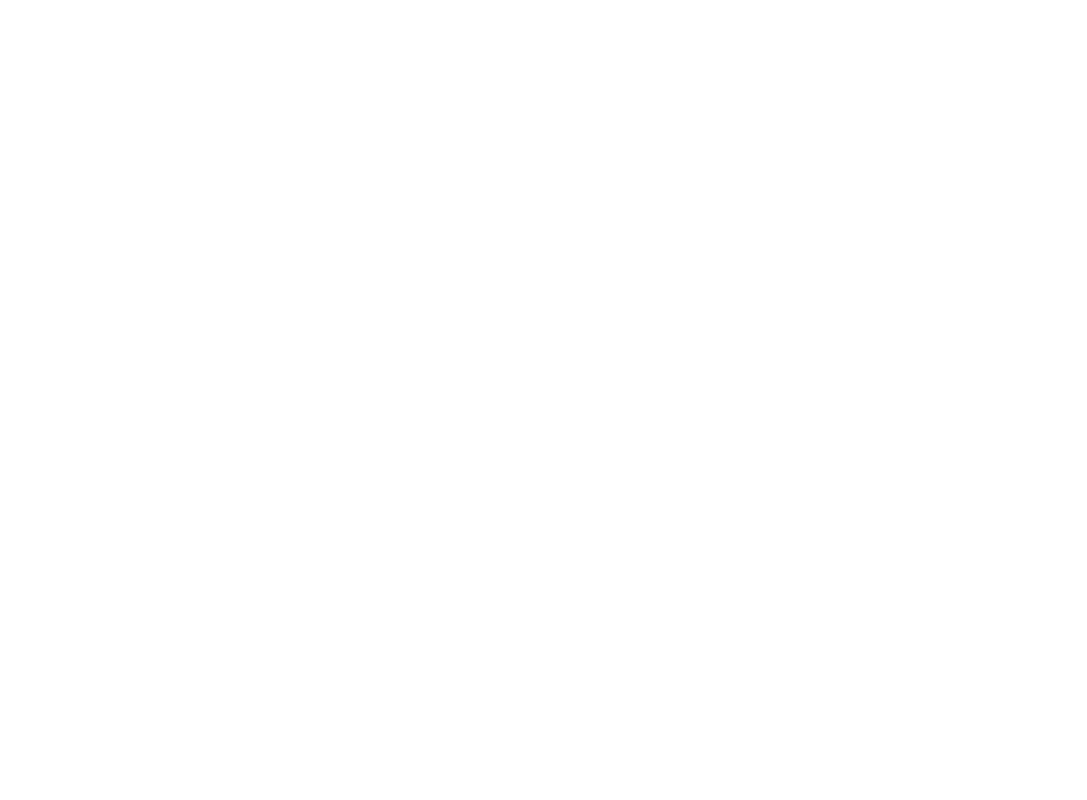
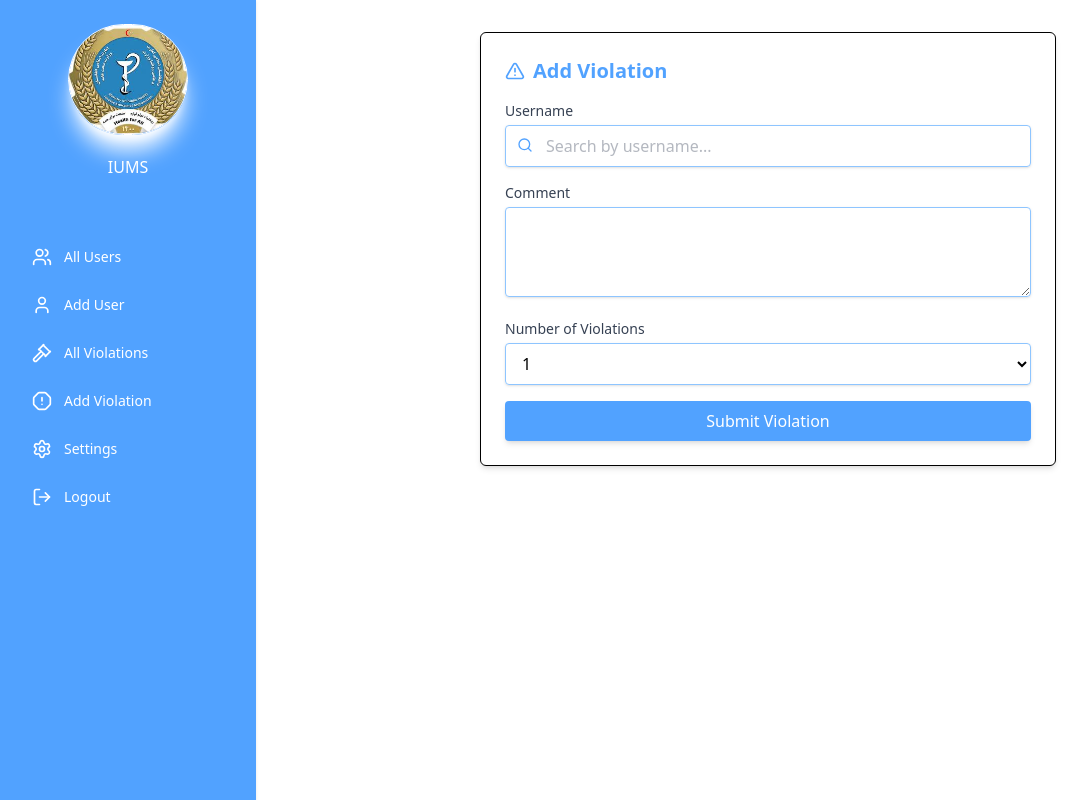
Before and after one commit to fiafghan/internet-users-ms-frontend, a React (Vite) app: page /addviolation in a window 1280 px wide. Before the commit this address had no page. Shown: the whole page, without its empty margins (0-1087 px from the left). Built offline with nearby package versions, Linux system fonts and the light colour scheme; data requests are answered from the project's data file.

Commit message:
violation form was added!

```diff
--- a/db.json
+++ b/db.json
@@ -89,7 +89,7 @@
     {
       "id": "f169",
       "name": "billgates",
-      "username": "fardin-it",
+      "username": "farhad-it",
       "email": "ff@gmail.com",
       "phone": "0793269259",
       "grade": "4",
@@ -351,6 +351,25 @@
       "device_limit": "2",
       "device_type": "mobile and computer",
       "mac_address": "11:11:11:11:a1"
+    },
+    {
+      "id": "5bee",
+      "name": "obaid ahmadi",
+      "username": "obaid-it",
+      "email": "obaid@gmail.com",
+      "phone": "+93790456789",
+      "grade": "4",
+      "directorate": "IT",
+      "deputyMinistry": "administrative and financial",
+      "position": "Net sec engineer",
+      "device_limit": "2",
+      "device_type": "computer",
+      "mac_address": "11:11:11"
     }
+
+  ],
+
+  "violations":[
+
   ]
 }
--- /dev/null
+++ b/src/AddViolation.tsx
@@ -0,0 +1,151 @@
+import { useState, useEffect } from "react";
+import axios from "axios";
+import { Search, AlertTriangle } from "lucide-react";
+import GradientSidebar from "./components/Sidebar";
+
+interface InternetUser {
+  id: string;
+  name: string;
+  username: string;
+}
+
+export default function AddViolation() {
+  const [users, setUsers] = useState<InternetUser[]>([]);
+  const [filteredUsers, setFilteredUsers] = useState<InternetUser[]>([]);
+  const [searchTerm, setSearchTerm] = useState("");
+  const [selectedUser, setSelectedUser] = useState<InternetUser | null>(null);
+  const [comment, setComment] = useState("");
+  const [violationCount, setViolationCount] = useState("1");
+
+  useEffect(() => {
+    async function fetchUsers() {
+      try {
+        const res = await axios.get<InternetUser[]>("http://localhost:3000/internet_users");
+        setUsers(res.data);
+        setFilteredUsers(res.data);
+      } catch (err) {
+        console.error("Failed to fetch users", err);
+      }
+    }
+    fetchUsers();
+  }, []);
+
+  useEffect(() => {
+    const filtered = users.filter(user =>
+      user.username.toLowerCase().includes(searchTerm.toLowerCase())
+    );
+    setFilteredUsers(filtered);
+  }, [searchTerm, users]);
+
+  const handleSubmit = async (e: React.FormEvent) => {
+    e.preventDefault();
+    if (!selectedUser) return alert("Please select a user");
+
+    const violationData = {
+      username: selectedUser.username,
+      comment,
+      violation_count: parseInt(violationCount)
+    };
+
+    try {
+      await axios.post("http://localhost:3000/internet_users", violationData);
+      alert("Violation submitted successfully!");
+      setSearchTerm("");
+      setComment("");
+      setViolationCount("1");
+      setSelectedUser(null);
+    } catch (error) {
+      console.error("Failed to submit violation", error);
+      alert("Failed to submit violation. Please try again.");
+    }
+  };
+
+  return (
+    <div className="min-h-screen flex bg-white">
+      <div className="fixed top-0 left-0 bottom-0 w-64 border-r border-gray-200 \
+      bg-white shadow-sm z-20">
+        <GradientSidebar />
+      </div>
+      <main className="flex-1 ml-64 p-8">
+        <div className="max-w-xl mx-auto bg-white rounded-md shadow-md border p-6">
+          <h1 className="text-xl font-semibold text-blue-400 mb-4 flex items-center gap-2">
+            <AlertTriangle className="w-5 h-5" /> Add Violation
+          </h1>
+          <form onSubmit={handleSubmit} className="space-y-4">
+            <div className="relative">
+              <label htmlFor="username" className="block text-sm font-medium text-gray-700 mb-1">
+                Username
+              </label>
+              <input
+                id="username"
+                type="text"
+                placeholder="Search by username..."
+                value={searchTerm}
+                onChange={(e) => setSearchTerm(e.target.value)}
+                className="w-full px-3 py-2 pl-10 border border-blue-300 rounded shadow-sm \
+                focus:outline-none focus:ring-2 focus:ring-blue-400 text-gray-500"
+              />
+              <Search className="absolute left-3 top-11 transform -translate-y-1/2
+              text-blue-400 w-4 h-4" />
+              {searchTerm && (
+                <ul className="absolute z-10 mt-1 w-full bg-white border border-gray-200 \
+                rounded shadow max-h-40 overflow-y-auto">
+                  {filteredUsers.map(user => (
+                    <li
+                      key={user.id}
+                      onClick={() => {
+                        setSelectedUser(user);
+                        setSearchTerm(user.username);
+                        setFilteredUsers([]);
+                      }}
+                      className="px-3 py-2 hover:bg-blue-100 cursor-pointer text-sm"
+                    >
+                      {user.id} / {user.username}
+                    </li>
+                  ))}
+                </ul>
+              )}
+            </div>
+
+            <div>
+              <label htmlFor="comment" className="block text-sm font-medium text-gray-700 mb-1">
+                Comment
+              </label>
+              <textarea
+                id="comment"
+                value={comment}
+                onChange={(e) => setComment(e.target.value)}
+                rows={3}
+                className="w-full px-3 py-2 border border-blue-300 rounded shadow-sm focus:outline-none \
+                focus:ring-2 focus:ring-blue-400"
+              ></textarea>
+            </div>
+
+            <div>
+              <label htmlFor="violations" className="block text-sm font-medium text-gray-700 mb-1">
+                Number of Violations
+              </label>
+              <select
+                id="violations"
+                value={violationCount}
+                onChange={(e) => setViolationCount(e.target.value)}
+                className="w-full px-3 py-2 border border-blue-300 rounded shadow-sm focus:outline-none \
+                focus:ring-2 focus:ring-blue-400"
+              >
+                <option value="1">1</option>
+                <option value="2">2</option>
+              </select>
+            </div>
+
+            <button
+              type="submit"
+              className="w-full py-2 px-4 bg-blue-400 hover:bg-blue-300 text-white rounded shadow-md"
+            >
+              Submit Violation
+            </button>
+          </form>
+        </div>
+      </main>
+    </div>
+  );
+}
--- a/src/App.tsx
+++ b/src/App.tsx
@@ -3,6 +3,7 @@
 import LoginForm from "./LoginForm"
 import InternetUserAddForm from "./AddInternetUsers"
 import AllUsers from "./AllUsers"
+import AddViolation from "./AddViolation"
 
 function App() {
 
@@ -13,6 +14,7 @@
       <Route path="/login" element={<LoginForm />} />
       <Route path="/adduser" element={<InternetUserAddForm />} />
       <Route path="/allusers" element={<AllUsers />} />
+      <Route path="/addviolation" element={<AddViolation />} />
     </Routes>
     </>
   )
```
